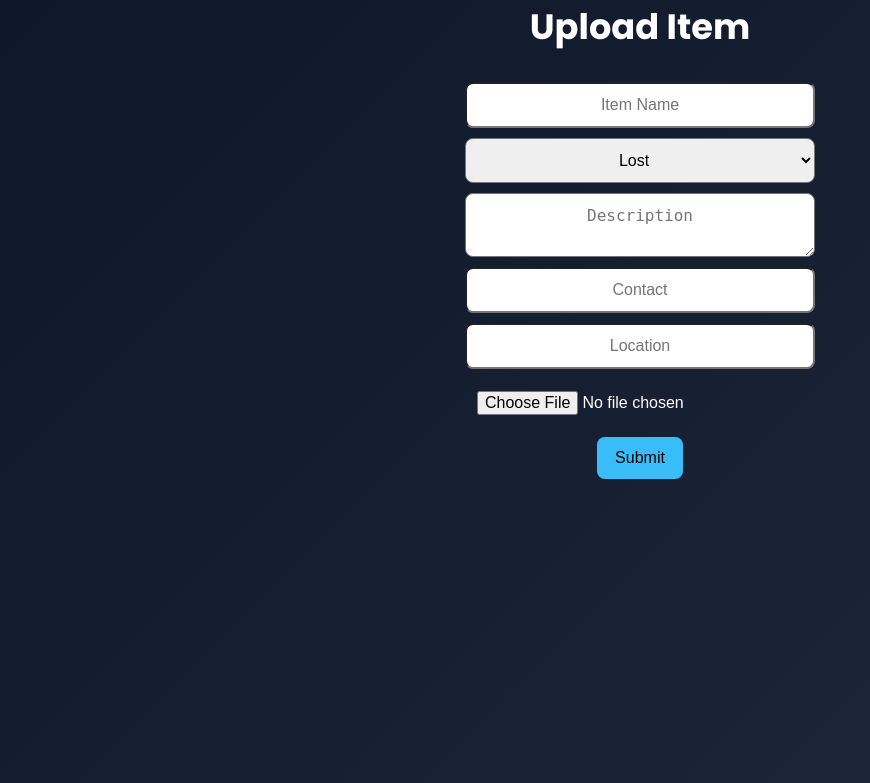
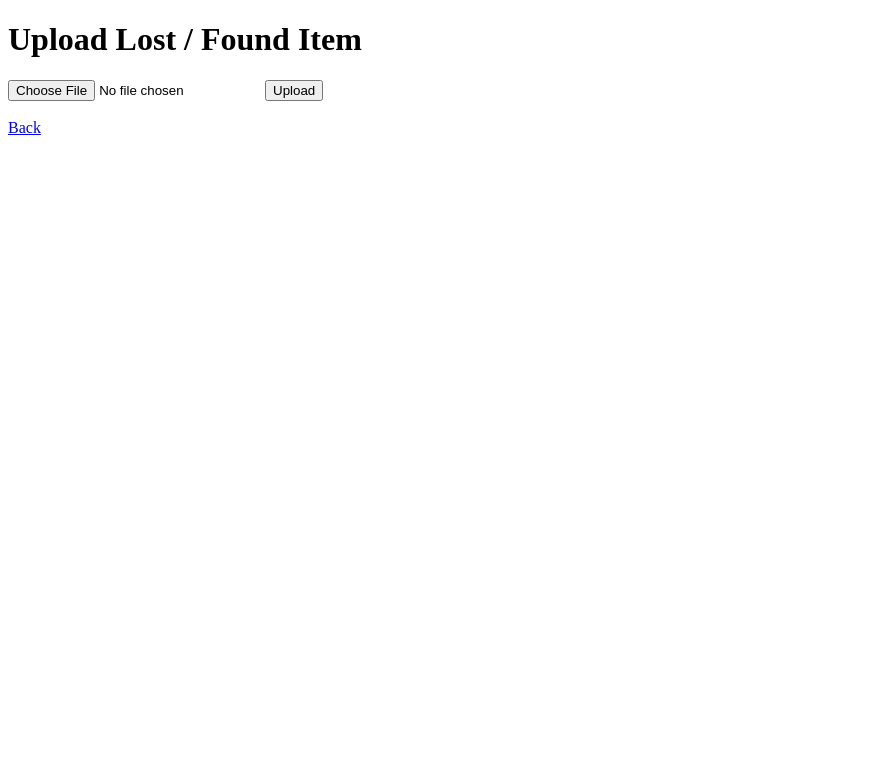
Before and after one commit to teju50/lost-found-app, a Flask app: page /upload in a window 1280 px wide. Shown: the top 783 px of the page, without its empty margins (0-870 px from the left). Run offline with Flask 3, Linux system fonts and the light colour scheme; the visitor is signed in with stand-in values (Sample User, id 1).

Commit message:
Add files via upload

```diff
--- a/app.py
+++ b/app.py
@@ -1,16 +1,20 @@
 from flask import Flask, render_template, request, redirect, session
+from datetime import timedelta
+from werkzeug.utils import secure_filename
 import os, json
-from werkzeug.utils import secure_filename
 
 app = Flask(__name__)
+
+# ---------------- CONFIG ----------------
 app.secret_key = "secret123"
+app.permanent_session_lifetime = timedelta(days=7)
 
 UPLOAD_FOLDER = "static/uploads"
-app.config["UPLOAD_FOLDER"] = UPLOAD_FOLDER
-
 USER_FILE = "users.json"
 
-# ---------------- USER STORAGE ----------------
+os.makedirs(UPLOAD_FOLDER, exist_ok=True)
+
+# ---------------- USERS ----------------
 def load_users():
     if os.path.exists(USER_FILE):
         with open(USER_FILE, "r") as f:
@@ -40,21 +44,21 @@ def signup():
         }
 
         save_users(users)
-
         return redirect("/login")
 
     return render_template("signup.html")
 
-# ---------------- LOGIN (FIXED MEMORY ISSUE) ----------------
+# ---------------- LOGIN (REMEMBER ENABLED) ----------------
 @app.route("/login", methods=["GET", "POST"])
 def login():
     if request.method == "POST":
-        users = load_users()   # 🔥 always reload latest data
+        users = load_users()
 
         email = request.form["email"]
         password = request.form["password"]
 
         if email in users and users[email]["password"] == password:
+            session.permanent = True
             session["user"] = email
             return redirect("/dashboard")
 
@@ -69,57 +73,27 @@ def dashboard():
         return redirect("/login")
     return render_template("dashboard.html")
 
-# ---------------- ITEMS ----------------
-items = []
-
+# ---------------- UPLOAD ----------------
 @app.route("/upload", methods=["GET", "POST"])
 def upload():
     if "user" not in session:
         return redirect("/login")
 
     if request.method == "POST":
-        file = request.files["image"]
+
+        file = request.files.get("image")
+
+        if not file or file.filename == "":
+            return "❌ No file selected"
+
         filename = secure_filename(file.filename)
-        file.save(os.path.join(app.config["UPLOAD_FOLDER"], filename))
 
-        item = {
-            "id": len(items),
-            "name": request.form["name"],
-            "type": request.form["type"],
-            "description": request.form["description"],
-            "contact": request.form["contact"],
-            "location": request.form["location"],
-            "image": filename
-        }
+        filepath = os.path.join(UPLOAD_FOLDER, filename)
+        file.save(filepath)
 
-        items.append(item)
-
-        return redirect("/items")
+        return "✅ Upload successful"
 
     return render_template("upload.html")
-
-@app.route("/items")
-def items_page():
-    return render_template("items.html", items=items)
-
-@app.route("/edit/<int:item_id>", methods=["GET", "POST"])
-def edit(item_id):
-    item = items[item_id]
-
-    if request.method == "POST":
-        item["name"] = request.form["name"]
-        item["type"] = request.form["type"]
-        item["description"] = request.form["description"]
-        item["contact"] = request.form["contact"]
-        item["location"] = request.form["location"]
-        return redirect("/items")
-
-    return render_template("edit.html", item=item)
-
-@app.route("/delete/<int:item_id>")
-def delete(item_id):
-    items.pop(item_id)
-    return redirect("/items")
 
 # ---------------- LOGOUT ----------------
 @app.route("/logout")
@@ -129,5 +103,5 @@ def logout():
 
 # ---------------- RUN ----------------
 if __name__ == "__main__":
-    os.makedirs(UPLOAD_FOLDER, exist_ok=True)
-    app.run(debug=True)
+    port = int(os.environ.get("PORT", 5000))
+    app.run(host="0.0.0.0", port=port)
--- a/requirements.txt
+++ b/requirements.txt
@@ -1,2 +1,3 @@
-flask
+Flask
 gunicorn
+Werkzeug
--- a/templates/upload.html
+++ b/templates/upload.html
@@ -1,23 +1,23 @@
-<body class="center-page"></body>
-<link rel="stylesheet" href="{{ url_for('static', filename='style.css') }}">
+<!DOCTYPE html>
+<html>
+<head>
+    <title>Upload Item</title>
+</head>
+<body>
 
-<h2>Upload Item</h2>
+<h1>Upload Lost / Found Item</h1>
 
 <form method="POST" enctype="multipart/form-data">
 
-<input name="name" placeholder="Item Name">
+    <input type="file" name="image" required>
 
-<select name="type">
-<option>Lost</option>
-<option>Found</option>
-</select>
-
-<textarea name="description" placeholder="Description"></textarea>
-<input name="contact" placeholder="Contact">
-<input name="location" placeholder="Location">
-
-<input type="file" name="image">
-
-<button>Submit</button>
+    <button type="submit">Upload</button>
 
 </form>
+
+<br>
+
+<a href="/dashboard">Back</a>
+
+</body>
+</html>
--- a/users.json
+++ b/users.json
@@ -1 +1 @@
-{"tejashwini1204@gmail.com": {"name": "watch ", "password": "teju"}}
+{"tejashwini1204@gmail.com": {"name": "teju", "password": "teju"}}
```
Also changed, not shown: 1 other file.
